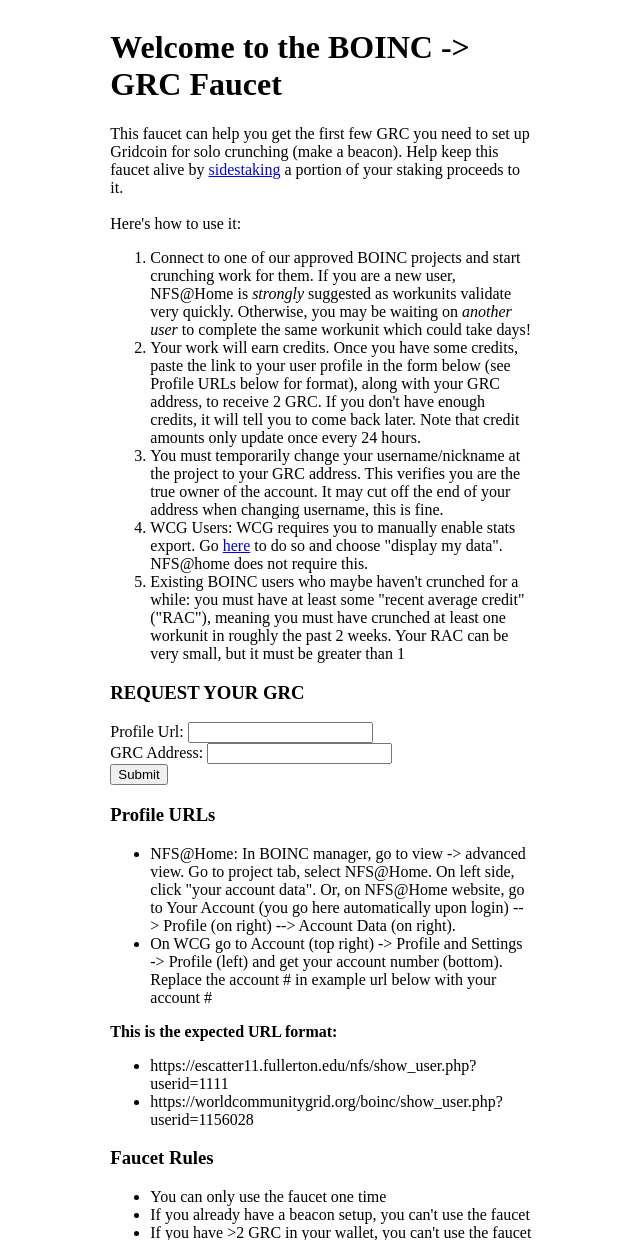
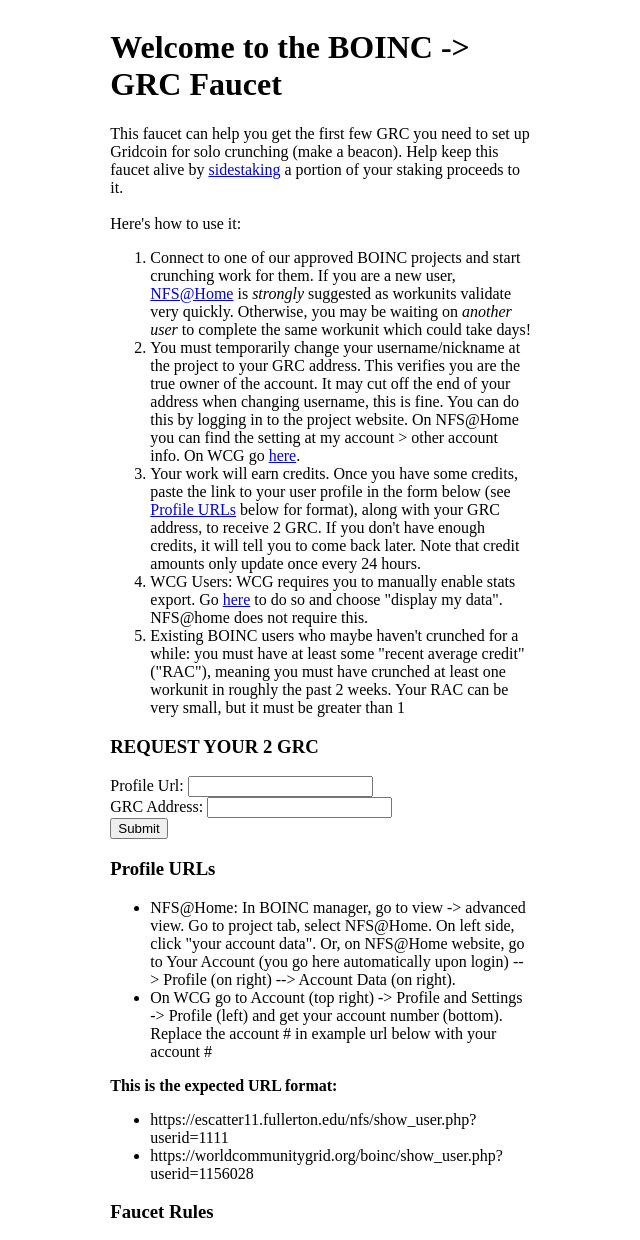
Before and after one commit to makeasnek/ScienceStatsFaucet, a Flask app: template templates/index.html in a window 1280 px wide. Shown: the top 1240 px of the page, without its empty margins (319-959 px from the left). Run offline with Flask 3, Linux system fonts and the light colour scheme; the template is opened without the code that fills it, so the values that code supplies are empty; parts of the project's set-up code (start-up, migrations or seed data) failed here and were passed over.

Commit message:
Clarify error messages, make instructions clearer

```diff
--- a/main.py
+++ b/main.py
@@ -3,9 +3,9 @@
 import xmltodict
 from bs4 import BeautifulSoup
 import logging,redis
-import config
+import config,os
 from time import sleep
-logging.basicConfig(filename='server.log', level=logging.ERROR)
+logging.basicConfig(filename=os.path.join(config.data_storage_dir,'server.log'), level=logging.INFO)
 from flask import Flask,render_template,request
 from flask_hcaptcha import hCaptcha
 from typing import List,Dict,Tuple,Union,Type
@@ -211,7 +211,7 @@
             return render_template('index.html', ERROR="ERROR: INVALID GRC ADDRESS",BALANCE=balance,BALANCE_WARNING=balance_warning,REQUIRED_CREDITS=required_credits_html,FAUCETADDRESS=config.faucet_donation_address)
         if not valid_profile_url(profile_url):
             logging.info('Request declined invalid profile address')
-            return render_template('index.html', ERROR="ERROR: INVALID PROFILE URL",BALANCE=balance,BALANCE_WARNING=balance_warning,REQUIRED_CREDITS=required_credits_html,FAUCETADDRESS=config.faucet_donation_address)
+            return render_template('index.html', ERROR="ERROR: INVALID PROFILE ADDRESS, SEE BELOW FOR EXPECTED FORMAT",BALANCE=balance,BALANCE_WARNING=balance_warning,REQUIRED_CREDITS=required_credits_html,FAUCETADDRESS=config.faucet_donation_address)
         if not uid:
             logging.info('Request declined unable to determine UID')
             return render_template('index.html',
@@ -278,7 +278,7 @@
             if isinstance(credits_result,float):
                 logging.info('Request declined not enough credit')
                 return render_template('index.html',
-                                       ERROR="ERROR: Your current crunching would have earned you approx {:.2f} GRC, you must wait until it is over {}".format(credits_result,config.faucet_grc_amount),
+                                       ERROR="ERROR: Your current crunching would have earned you approx {:.2f} GRC, you must wait until it is over {}. Try again later :)".format(credits_result,config.faucet_grc_amount),
                                        BALANCE=balance, BALANCE_WARNING=balance_warning,
                                        REQUIRED_CREDITS=required_credits_html,
                                        FAUCETADDRESS=config.faucet_donation_address)
--- a/templates/index.html
+++ b/templates/index.html
@@ -32,17 +32,17 @@
         Here's how to use it:
         <ol>
             <li>Connect to one of our approved BOINC projects and start crunching work for them. If you are a new user,
-                NFS@Home is <i>strongly</i> suggested as workunits validate very quickly. Otherwise, you may be waiting
+                <a href="https://escatter11.fullerton.edu/nfs/" target="_blank">NFS@Home</a> is <i>strongly</i> suggested as workunits validate very quickly. Otherwise, you may be waiting
                 on <i>another user</i> to complete the same workunit which could take days!
-            </li>
-            <li>Your work will earn credits. Once you have some credits, paste the link to your user profile in
-                the form below (see Profile URLs below for format), along with your GRC address, to receive 2 GRC. If
-                you don't have enough credits, it will tell you to come back later. Note that credit amounts only update
-                once every 24 hours.
             </li>
             <li>You must temporarily change your username/nickname at the project to your GRC address. This verifies you
                 are the true owner of the account. It may cut off the end of your address when changing username, this
-                is fine.
+                is fine. You can do this by logging in to the project website. On NFS@Home you can find the setting at my account > other account info. On WCG go <a href="https://www.worldcommunitygrid.org/ms/viewMyProfile.do">here</a>.
+            </li>
+            <li>Your work will earn credits. Once you have some credits, paste the link to your user profile in
+                the form below (see <a href="#profileurls">Profile URLs</a> below for format), along with your GRC address, to receive 2 GRC. If
+                you don't have enough credits, it will tell you to come back later. Note that credit amounts only update
+                once every 24 hours.
             </li>
             <li>WCG Users: WCG requires you to manually enable stats export. Go <a href="https://www.worldcommunitygrid.org/ms/viewDataSharing.action">here</a> to do so and choose "display my data". NFS@home does not require this.
             </li>
@@ -52,7 +52,7 @@
             </li>
         </ol>
         <h3>{{ BALANCEWARNING }}</h3>
-        <h3>REQUEST YOUR GRC</h3>
+        <h3>REQUEST YOUR 2 GRC</h3>
         <form method="POST">
             <div><label>Profile Url: <input type="text" name="profileurl" autocomplete="on"></label></div>
             <div><label>GRC Address: <input type="text" name="grcaddress" autocomplete="on"></label></div>
@@ -60,12 +60,11 @@
             <input type="submit" value="Submit">
         </form>
         {{ SUCCESS|safe }}<h3>{{ ERROR }}</h3>
-        <h3>Profile URLs</h3>
+        <a id="profileurls"><h3>Profile URLs</h3></a>
         <ul>
             <li>NFS@Home: In BOINC manager, go to view -> advanced view. Go to project tab, select NFS@Home. On left
                 side, click "your account data". Or, on NFS@Home website, go to Your Account (you go here automatically
-                upon
-                login) --> Profile (on right) --> Account Data (on right).
+                upon login) --> Profile (on right) --> Account Data (on right).
             </li>
             <li>On WCG go to Account (top right) -> Profile
                 and Settings -> Profile (left) and get your account number (bottom). Replace the account # in example
```
